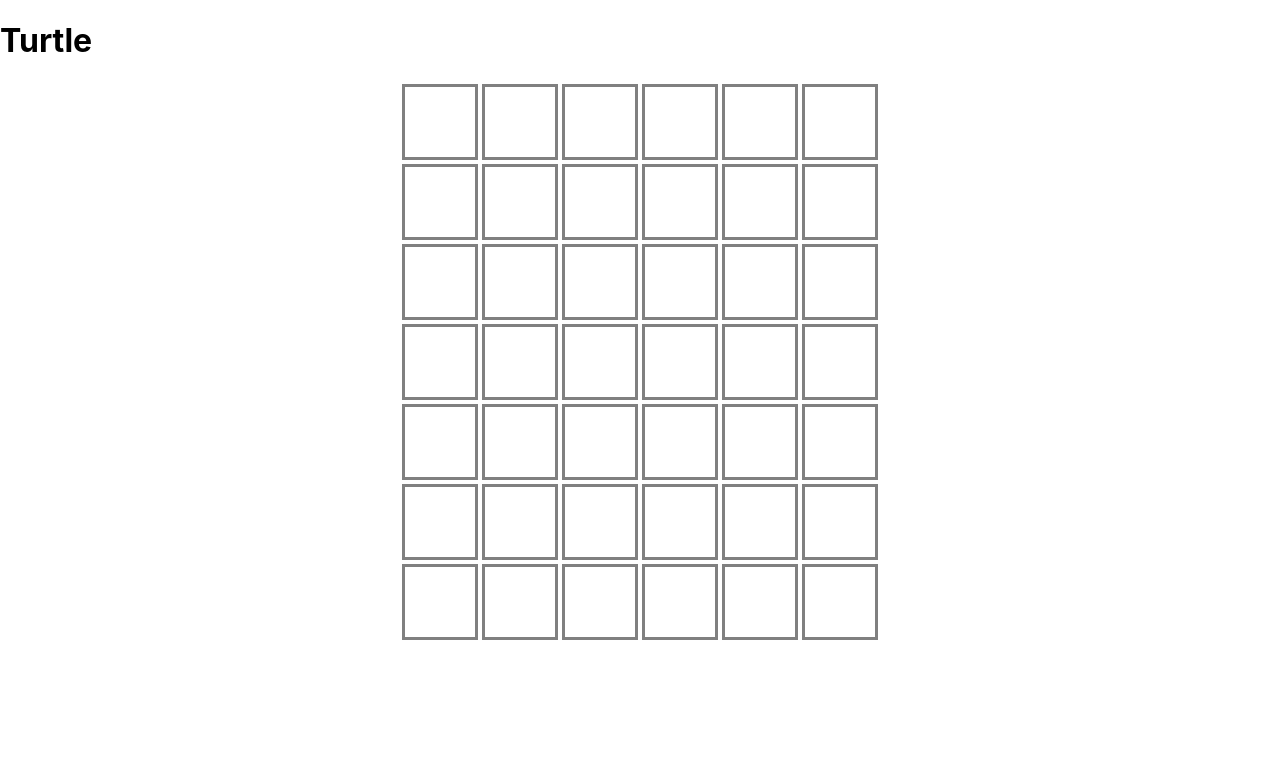
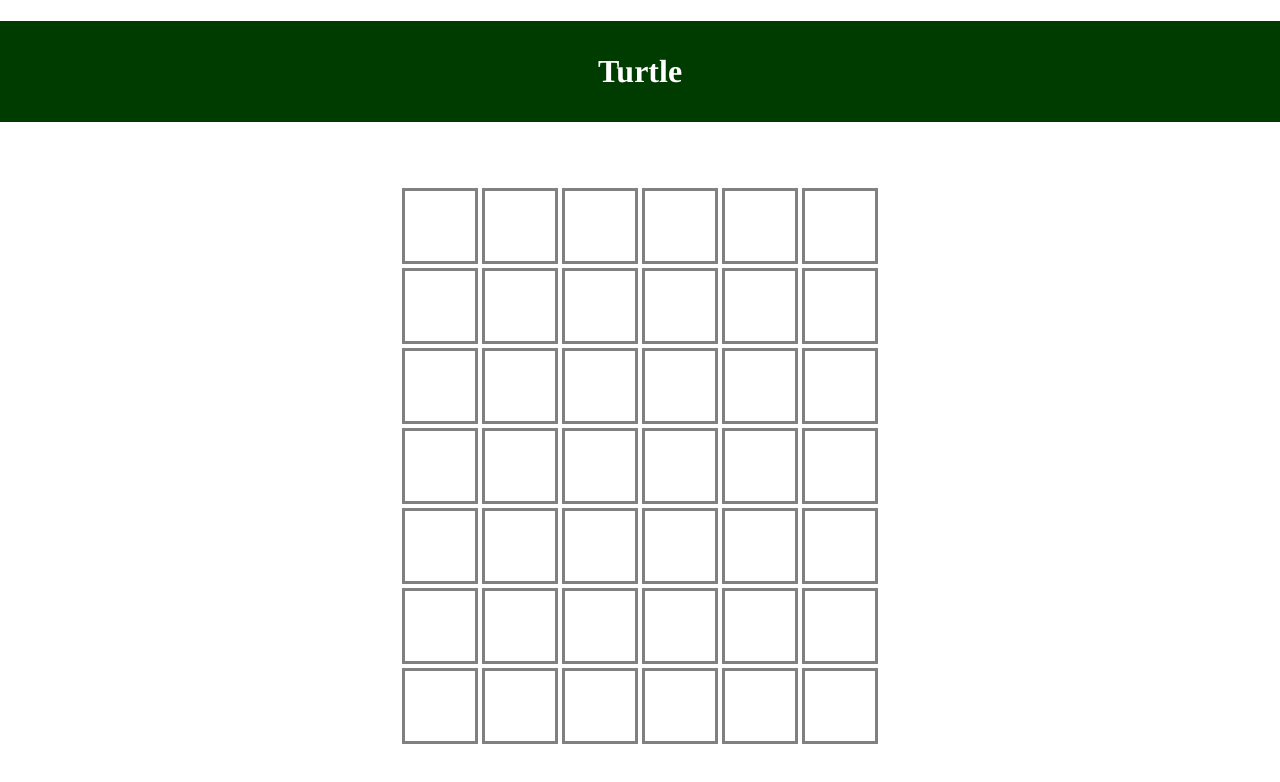
Before and after one commit to Wi11iamYuan/PROJECT-TURTLE, a React (Create React App) app in the folder turtle/: page / in a window 1280 px wide. Shown: the top 782 px of the page. Built offline with nearby package versions, Linux system fonts and the light colour scheme.

Commit message:
fixed header issues

```diff
--- a/turtle/src/App.css
+++ b/turtle/src/App.css
@@ -7,3 +7,17 @@
   display:flex;
   justify-content: center;
 }
+
+/* https://makeschool.org/mediabook/oa/tutorials/react-fundamentals-vm0/build-a-header-component/ */
+.Title {
+box-sizing: border-box;
+width: 100%;
+display: flex;
+justify-content: center;
+align-items: baseline;
+padding: 1em;
+margin-bottom: 2em;
+background-color: #003c00;
+color: #fff;
+font-family: "Cabin", Times, serif;
+}
--- a/turtle/src/App.js
+++ b/turtle/src/App.js
@@ -4,9 +4,14 @@ import { useState, useEffect } from 'react';
 import React from 'react';
 import logo from './logo.svg';
 import './App.css';
-import Title from './title';
 
-
+function Title() {
+  return (
+    <div>
+      <h1 className='Title'>Turtle</h1>
+    </div>
+  )
+}
 
 function Box({ letter, color, txtColor, transition}) {
   let style = {
--- a/turtle/src/title.js
+++ /dev/null
@@ -1,13 +0,0 @@
-//https://makeschool.org/mediabook/oa/tutorials/react-fundamentals-vm0/build-a-header-component/
-import React from 'react'
-// import './title.css'
-
-function Title() {
-  return (
-    <div>
-      <h1>Turtle</h1>
-    </div>
-  )
-}
-
-export default Title
```
Also changed, not shown: turtle/src/title.css (deleted, +0 -12 lines), turtle/public/index.html (line endings or trailing spaces).
